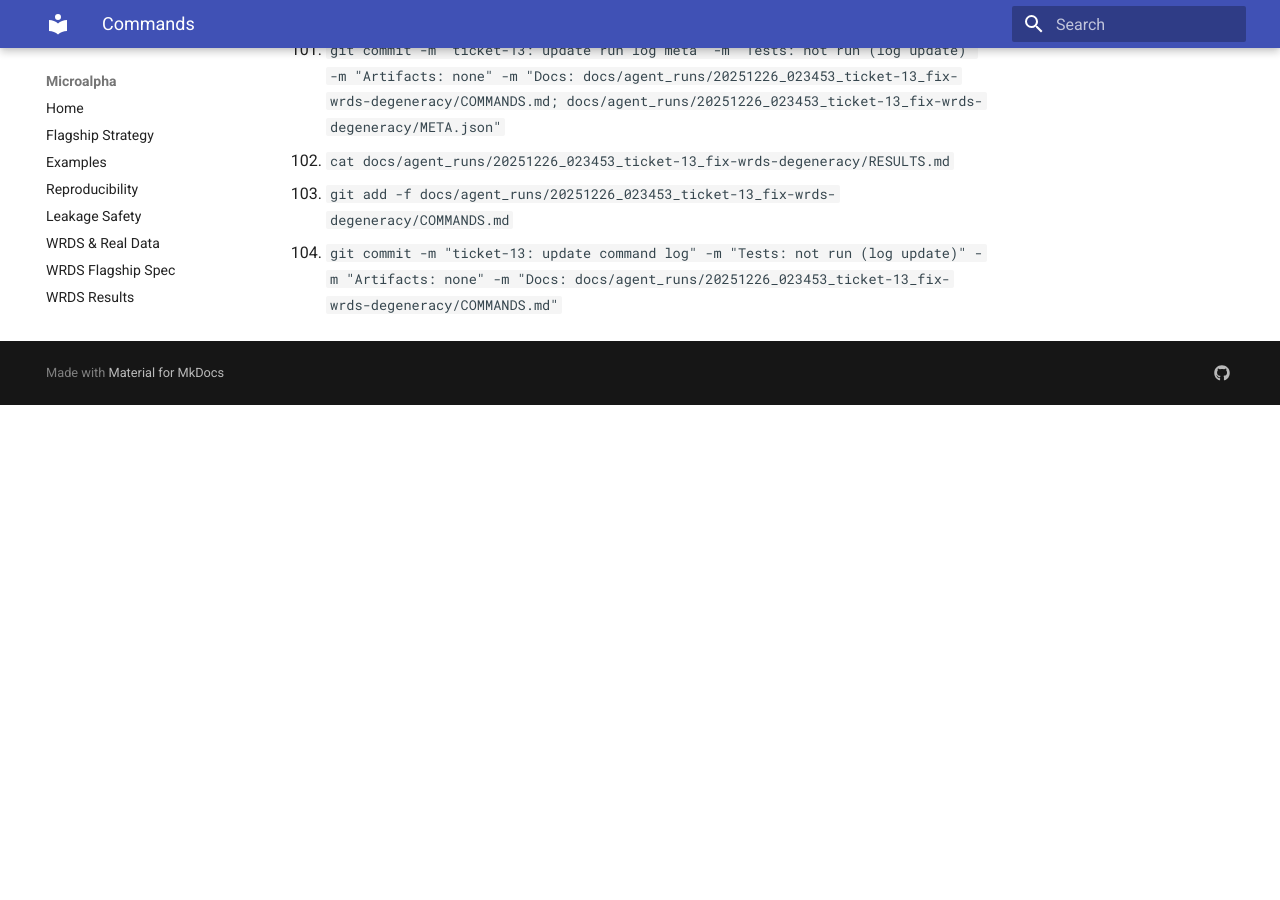
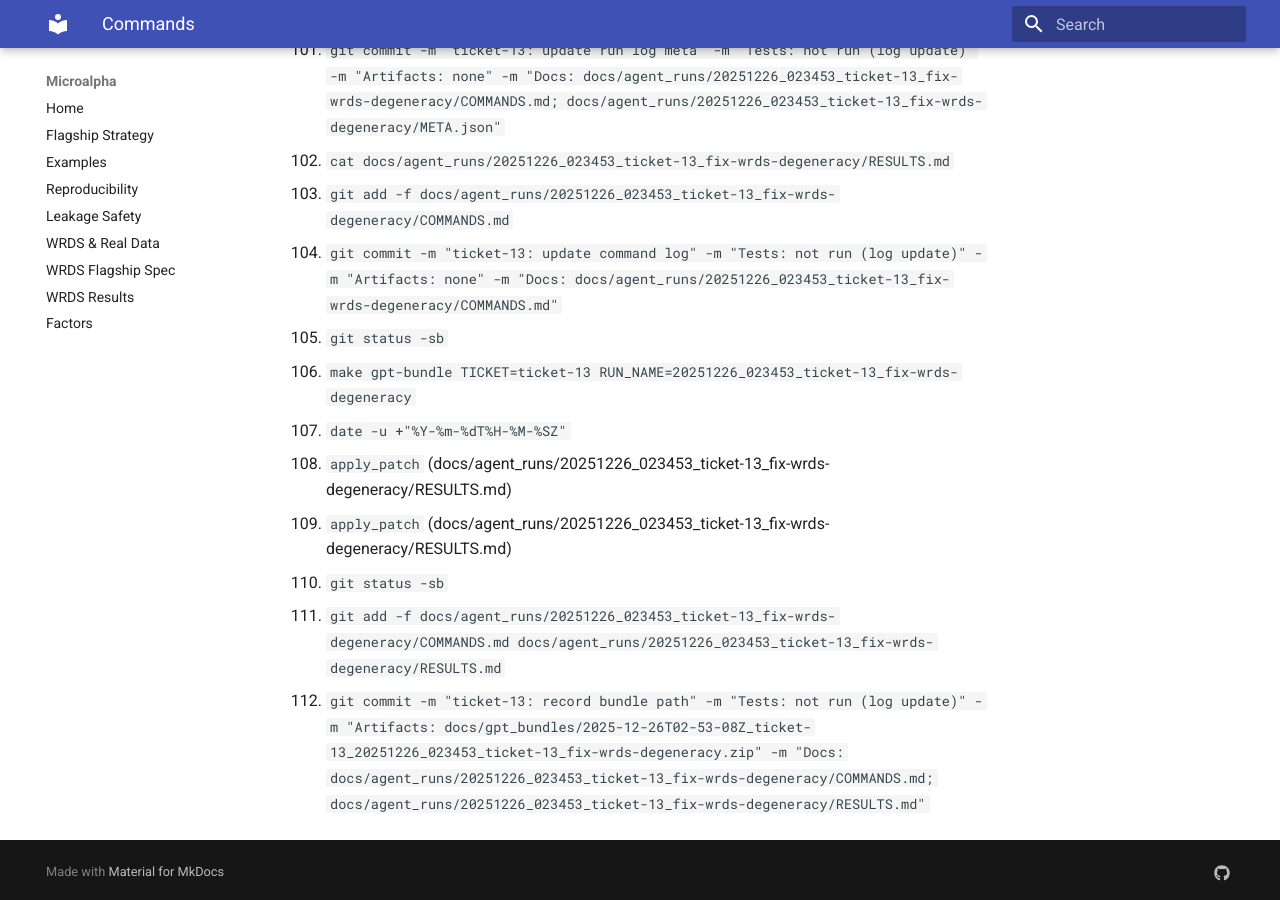
Before and after one commit to MateoBodon/microalpha, an MkDocs documentation site: the page built from docs/agent_runs/20251226_023453_ticket-13_fix-wrds-degeneracy/COMMANDS.md, in a window 1280 px wide and 900 px high, scrolled down 4372 px. Built offline with MkDocs 1.6.1 and Material for MkDocs 9.7.7, drawn with Linux system fonts in a browser that asks for light colours; before the commit the page ends 4777 px from its top, so only the background shows below that.

Commit message:
ticket-13: record bundle path
Tests: not run (log update)

Artifacts: docs/gpt_bundles/2025-12-26T02-53-08Z_ticket-13_20251226_023453_ticket-13_fix-wrds-degeneracy.zip

Docs: docs/agent_runs/20251226_023453_ticket-13_fix-wrds-degeneracy/COMMANDS.md; docs/agent_runs/20251226_023453_ticket-13_fix-wrds-degeneracy/RESULTS.md

```diff
--- a/docs/agent_runs/20251226_023453_ticket-13_fix-wrds-degeneracy/COMMANDS.md
+++ b/docs/agent_runs/20251226_023453_ticket-13_fix-wrds-degeneracy/COMMANDS.md
@@ -104,3 +104,11 @@
 102. `cat docs/agent_runs/20251226_023453_ticket-13_fix-wrds-degeneracy/RESULTS.md`
 103. `git add -f docs/agent_runs/20251226_023453_ticket-13_fix-wrds-degeneracy/COMMANDS.md`
 104. `git commit -m "ticket-13: update command log" -m "Tests: not run (log update)" -m "Artifacts: none" -m "Docs: docs/agent_runs/20251226_023453_ticket-13_fix-wrds-degeneracy/COMMANDS.md"`
+105. `git status -sb`
+106. `make gpt-bundle TICKET=ticket-13 RUN_NAME=20251226_023453_ticket-13_fix-wrds-degeneracy`
+107. `date -u +"%Y-%m-%dT%H-%M-%SZ"`
+108. `apply_patch` (docs/agent_runs/20251226_023453_ticket-13_fix-wrds-degeneracy/RESULTS.md)
+109. `apply_patch` (docs/agent_runs/20251226_023453_ticket-13_fix-wrds-degeneracy/RESULTS.md)
+110. `git status -sb`
+111. `git add -f docs/agent_runs/20251226_023453_ticket-13_fix-wrds-degeneracy/COMMANDS.md docs/agent_runs/20251226_023453_ticket-13_fix-wrds-degeneracy/RESULTS.md`
+112. `git commit -m "ticket-13: record bundle path" -m "Tests: not run (log update)" -m "Artifacts: docs/gpt_bundles/2025-12-26T02-53-08Z_ticket-13_20251226_023453_ticket-13_fix-wrds-degeneracy.zip" -m "Docs: docs/agent_runs/20251226_023453_ticket-13_fix-wrds-degeneracy/COMMANDS.md; docs/agent_runs/20251226_023453_ticket-13_fix-wrds-degeneracy/RESULTS.md"`
```
Also changed, not shown: docs/agent_runs/20251226_023453_ticket-13_fix-wrds-degeneracy/RESULTS.md (+1 -0 lines).
